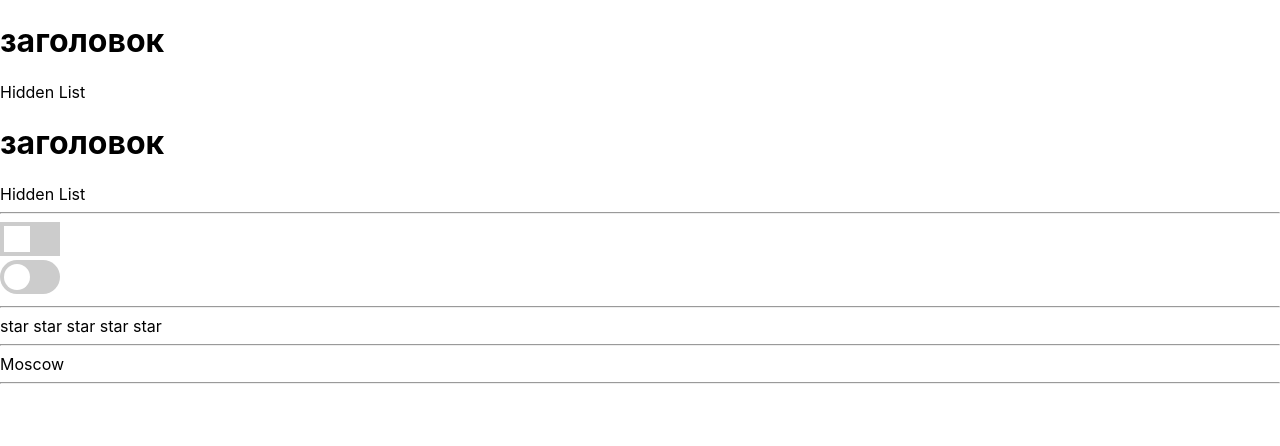
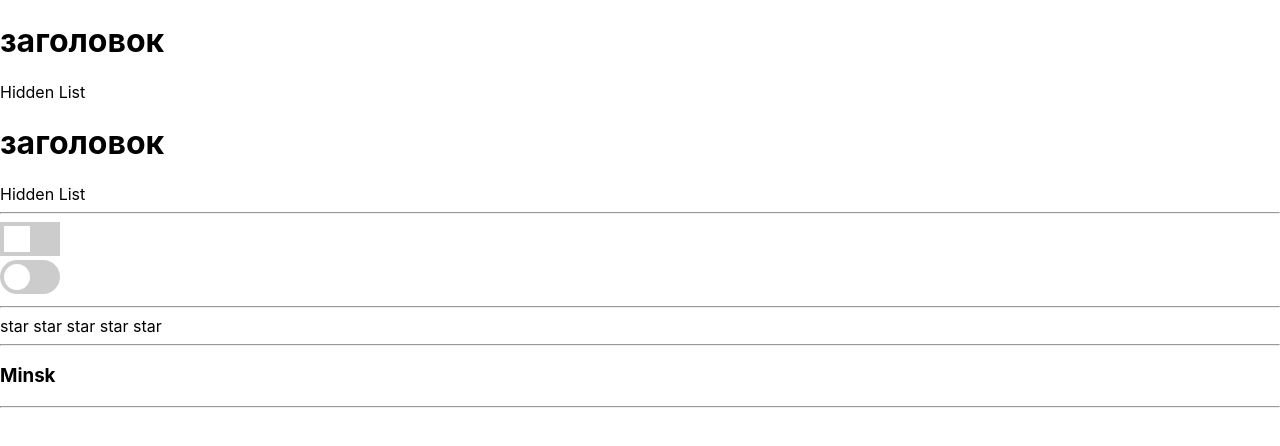
Before and after one commit to gem4ik/react-kabzda-kak-podrobno, a React (Create React App) app: page / in a window 1280 px wide. Shown: the top 446 px of the page. Built offline with nearby package versions, Linux system fonts and the light colour scheme.

Commit message:
handmade input

```diff
--- a/src/App.tsx
+++ b/src/App.tsx
@@ -9,32 +9,28 @@ import {v1} from "uuid";
 export type SelectorItemTypes = {
     id: string
     title: string
-    value: number
+    value: string
 }
 
 function App() {
 
-    const SelectorItems: SelectorItemTypes[]= [
-        {id: v1(), title: "Moscow", value: 0},
-        {id: v1(), title: "Minsk", value: 1},
-        {id: v1(), title: "Kiev" , value: 2},
-    ]
-
     const [collapsedValue, setCollapsedValue] = useState<boolean>(false)
     const [collapsedSecondValue, setCollapsedSecondValue] = useState<boolean>(false)
-    const setCollapsedHandler= () => {
+    const [selectValue, setSelectValue] = useState('2')
+
+    const setCollapsedHandler = () => {
         setCollapsedValue(!collapsedValue)
     }
-    const setCollapsedSecondHandler =()=> {
+    const setCollapsedSecondHandler = () => {
         setCollapsedSecondValue(!collapsedSecondValue)
     }
 
     const [squareOnOff, setSquareOnOff] = useState(false)
     const [roundOnOff, setRoundOnOff] = useState(false)
-    const setSquareChecker= () => {
+    const setSquareChecker = () => {
         setSquareOnOff(!squareOnOff)
     }
-    const setRoundChecker= () => {
+    const setRoundChecker = () => {
         setRoundOnOff(!roundOnOff)
     }
 
@@ -63,7 +59,14 @@ function App() {
                 ratingValue={ratingValue}
             />
             <hr/>
-            <HandmadeSelector option={SelectorItems}/>
+            <HandmadeSelector value={selectValue}
+                              items={[
+                                  {id: v1(), title: "Moscow", value: '1'},
+                                  {id: v1(), title: "Minsk", value: '2'},
+                                  {id: v1(), title: "Kiev", value: '3'},
+                              ]}
+                              setSelectValue={setSelectValue}
+            />
             <hr/>
         </div>
     );
--- a/src/components/HandmadeSelector.module.css
+++ b/src/components/HandmadeSelector.module.css
@@ -7,6 +7,11 @@
     z-index: 1;
     border: 2px solid green;
 }
+
+.selected{
+    cursor: pointer;
+    background-color: greenyellow;
+}
 .select {
     cursor: pointer;
 }
--- a/src/components/HandmadeSelector.tsx
+++ b/src/components/HandmadeSelector.tsx
@@ -1,89 +1,73 @@
-import React, {useEffect, useState, KeyboardEvent} from 'react';
+import React, {useState, KeyboardEvent, useEffect} from 'react';
+import s from './HandmadeSelector.module.css'
 import {SelectorItemTypes} from "../App";
-import s from './HandmadeSelector.module.css'
 
 export type HandmadeSelectorType = {
-    option: SelectorItemTypes[]
+    items: SelectorItemTypes[]
+    value: any
+    setSelectValue: (value: string) => void
 }
 
 export const HandmadeSelector = (props: HandmadeSelectorType) => {
 
     const [collapseSelector, setCollapseSelector] = useState(false)
-    const [selectedCity, setSelectedCity] = useState(props.option[0].title)
-    const [activeOption, setActiveOption] = useState<number>(0)
+    const [hoveredElement, setHoveredElement] = useState(props.value)
 
-    const onClickHandler = () => {
+    useEffect(() => {
+        setHoveredElement(props.value)
+    }, [props.value])
+
+    const onTitleClickHandler = () => {
         setCollapseSelector(!collapseSelector)
     }
-
-    const onOptionClick =(value: number, title: string)=>{
-        setActiveOption(value)
-        setSelectedCity(title)
+    const onItemClickHandler = (value: string) => {
+        props.setSelectValue(value)
         setCollapseSelector(!collapseSelector)
     }
-
-    const handleKeyDown = (e: KeyboardEvent<HTMLDivElement>) => {
-        if(!collapseSelector) {
-            return
+    const onKeyUpHandler = (e: KeyboardEvent<HTMLHeadingElement>) => {
+        if (e.key === 'ArrowDown' || e.key === 'ArrowUp') {
+            for (let i = 0; i < props.items.length; i++) {
+                if (props.items[i].value === hoveredElement) {
+                    const nextElement = e.key === 'ArrowDown' ? props.items[i + 1] : props.items[i - 1]
+                    if (nextElement) {
+                        props.setSelectValue(nextElement.value)
+                        return
+                    }
+                }
+            }
+            if (!selectedCity) {
+                props.setSelectValue(props.items[0].value)
+            }
         }
-        switch (e.key) {
-            case "ArrowUp":
-                setActiveOption((prev) => (prev === 0 ? props.option.length - 1 : prev - 1));
-                break;
-            case "ArrowDown":
-                setActiveOption((prev) => (prev === props.option.length - 1 ? 0 : prev + 1));
-                break;
-            case "Enter":
-                e.preventDefault()
-                onOptionClick(activeOption, selectedCity)
-                break;
-            case "Escape":
-                setCollapseSelector(false);
-                break;
-            default:
-                break;
+        if (e.key === 'Escape' || e.key === 'Enter') {
+            setCollapseSelector(!collapseSelector)
         }
     }
 
-    useEffect(() => {
-        if (collapseSelector) {
-            document.addEventListener("keydown", handleKeyDown);
-        } else {
-            document.removeEventListener("keydown", handleKeyDown);
-        }
+    const selectedCity = props.items.find(el => el.value === props.value)
+    const hoveredItem = props.items.find(el => el.value === hoveredElement)
 
-        return () => {
-            document.removeEventListener("keydown", handleKeyDown);
-        };
-    }, [collapseSelector]);
+    const mappedItems = props.items.map((el => {
 
-
-    const mappedItems = props.option.map((option, index) => {
-        const onOptionClickHandler =(title: string)=> {
-            setSelectedCity(title)
-            onOptionClick(index, title)
-        }
-        const onMouseEnterHandler = (value: number) => {
-            setActiveOption(value)
-        }
-
-        return (<div
-                key={option.value}
-                onMouseEnter={()=>onMouseEnterHandler(option.value)}
-                className={s.option + ' ' +  (activeOption === index ? 'active' : '')}
-                onClick={()=>onOptionClickHandler(option.title)}
+        return (
+            <div key={el.id}
+                 onMouseEnter={() => setHoveredElement(el.value)}
+                 className={s.option + ' ' + (hoveredItem === el ? s.selected : '')}
+                 onClick={() => onItemClickHandler(el.value)}
             >
-                {option.title}
+                {el.title}
             </div>
         )
-    })
+    }))
 
     return (
         <div>
-            <div onClick={onClickHandler}
-                 className={s.select}>
-                {selectedCity}
-            </div>
+            <h3 onClick={onTitleClickHandler}
+                tabIndex={0}
+                onKeyUp={onKeyUpHandler}
+                className={s.select}>
+                {selectedCity && selectedCity.title}
+            </h3>
             {collapseSelector &&
                 <div className={s.options}>
                     {mappedItems}
```
Also changed, not shown: 1 other file (tests, documents, lock files or other folders).
